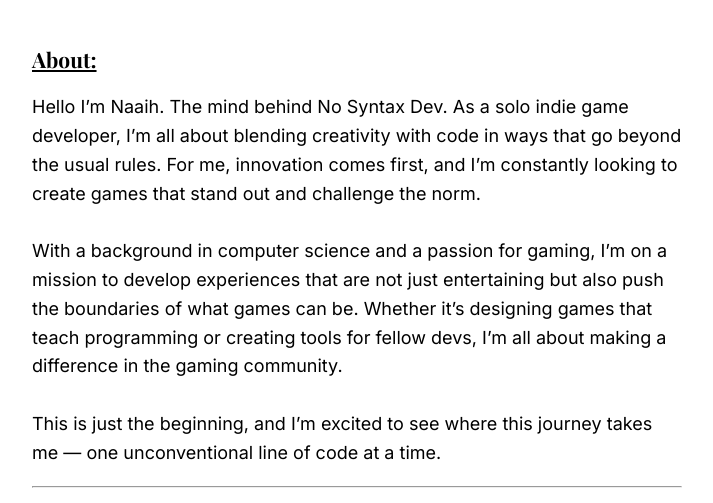
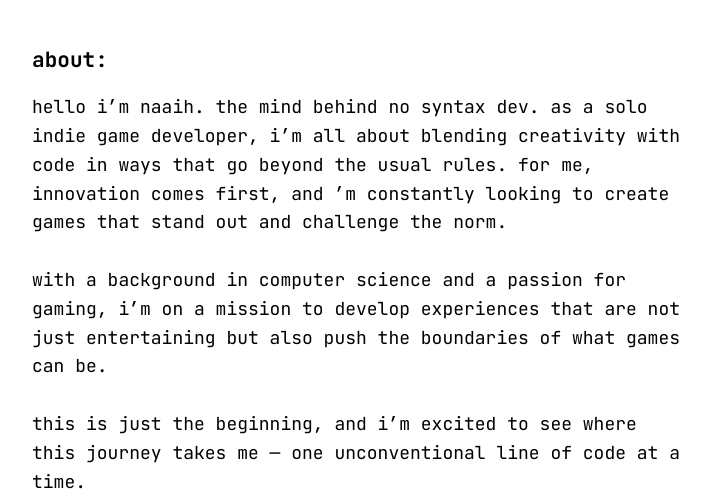
Before and after one commit to nosyntaxdev/nosyntaxdev.github.io, a plain HTML site: page index.html in a window 1280 px wide. Shown: the part 139-642 px from the top of the page, without its empty margins (283-996 px from the left). Drawn offline with nearby package versions, Linux system fonts and the light colour scheme; a web font is replaced by a local one.

Commit message:
Update index.html

```diff
--- a/index.html
+++ b/index.html
@@ -3,55 +3,51 @@
   <head>
     <meta charset="UTF-8" />
     <meta name="viewport" content="width=device-width, initial-scale=1.0" />
-    <title>NO SYNTAX DEV</title>
+    <title>no syntax dev</title>
     <link rel="preconnect" href="https://fonts.googleapis.com" />
     <link rel="preconnect" href="https://fonts.gstatic.com" crossorigin />
     <link
-      href="https://fonts.googleapis.com/css2?family=Inter:ital,opsz,wght@0,14..32,100..900;1,14..32,100..900&display=swap"
-      rel="stylesheet"
-    />
-    <link rel="preconnect" href="https://fonts.googleapis.com" />
-    <link rel="preconnect" href="https://fonts.gstatic.com" crossorigin />
-    <link
-      href="https://fonts.googleapis.com/css2?family=Playfair+Display:ital,wght@0,400..900;1,400..900&display=swap"
+      href="https://fonts.googleapis.com/css2?family=JetBrains+Mono:ital,wght@0,100..800;1,100..800&display=swap"
       rel="stylesheet"
     />
     <style>
       body {
+        font-family: 'JetBrains Mono', monospace;
         margin: 40px auto;
         max-width: 650px;
         line-height: 1.6;
         font-size: 18px;
         color: #000000;
         padding: 0 10px;
+        text-transform: lowercase;
       }
       h1,
       h2,
       h3 {
         line-height: 1.2;
-        font-family: "Playfair Display", serif;
-        text-decoration: underline;
       }
-      p,
-      aside {
-        font-family: "Inter", sans-serif;
-      }
-
       a {
         text-decoration: underline;
         color: #000000;
       }
-
       a:hover {
-        background-color: orange;
-        color: white;
+        background-color: cyan;
+        color: black;
         padding: 2px;
+      }
+      ::-moz-selection {
+        background-color: cyan;
+        color: black;
+      }
+      ::selection {
+        background-color: cyan;
+        color: black;
       }
     </style>
   </head>
   <body>
     <header>
-      <h1>NO SYNTAX DEV</h1>
+      <h1>no syntax dev</h1>
       <aside>
         Solo indie game development by
         <a href="https://naaih.vercel.app" target="_blank">naaih</a>
@@ -60,27 +56,25 @@
     <br />
     <h3>About:</h3>
     <p>
-      Hello I’m Naaih. The mind behind No Syntax Dev. As a solo
-      indie game developer, I’m all about blending creativity with code in ways
-      that go beyond the usual rules. For me, innovation comes first, and I’m
-      constantly looking to create games that stand out and challenge the norm.
+      Hello I’m Naaih. The mind behind No Syntax Dev. As a solo indie game
+      developer, I’m all about blending creativity with code in ways that go
+      beyond the usual rules. For me, innovation comes first, and ’m constantly
+      looking to create games that stand out and challenge the norm.
       <br />
       <br />
       With a background in computer science and a passion for gaming, I’m on a
       mission to develop experiences that are not just entertaining but also
-      push the boundaries of what games can be. Whether it’s designing games
-      that teach programming or creating tools for fellow devs, I’m all about
-      making a difference in the gaming community.
+      push the boundaries of what games can be.
       <br />
       <br />
       This is just the beginning, and I’m excited to see where this journey
       takes me — one unconventional line of code at a time.
     </p>
-    <hr>
+    <hr />
     <p>
-        Find me on X — <a href="https://x.com/nosyntaxdev">@nosyntaxdev</a>
-        <br>
-        Email  me — <a href="mailto:nosyntaxdev@gmail.com">nosyntax@gmail.com</a>
+      Find me on X — <a href="https://x.com/nosyntaxdev">@nosyntaxdev</a>
+      <br />
+      Email me — <a href="mailto:nosyntaxdev@gmail.com">nosyntax@gmail.com</a>
     </p>
   </body>
 </html>
```
